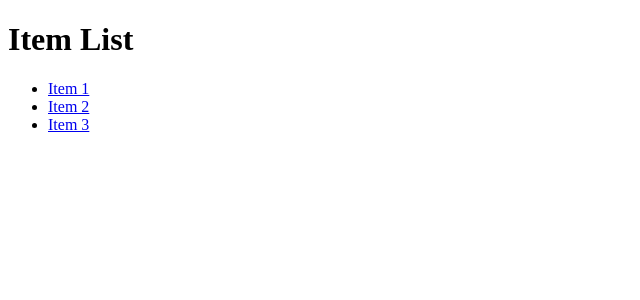
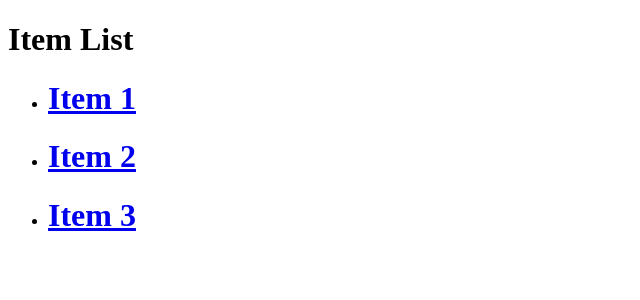
Before and after one commit to acciojob/router-list-bipinyadav12, a React app: page / in a window 1280 px wide. Shown: the top 300 px of the page, without its empty margins (0-640 px from the left). Built offline with nearby package versions, Linux system fonts and the light colour scheme.

Commit message:
Update App.js

```diff
--- a/src/components/App.js
+++ b/src/components/App.js
@@ -23,7 +23,7 @@ function ItemList() {
       <ul>
         {items.map((item) => (
           <li key={item.id}>
-            <Link to={`/items/${item.id}`}>{item.name}</Link>
+            <h1><Link to={`/items/${item.id}`}>{item.name}</Link></h1>
           </li>
         ))}
       </ul>
```
